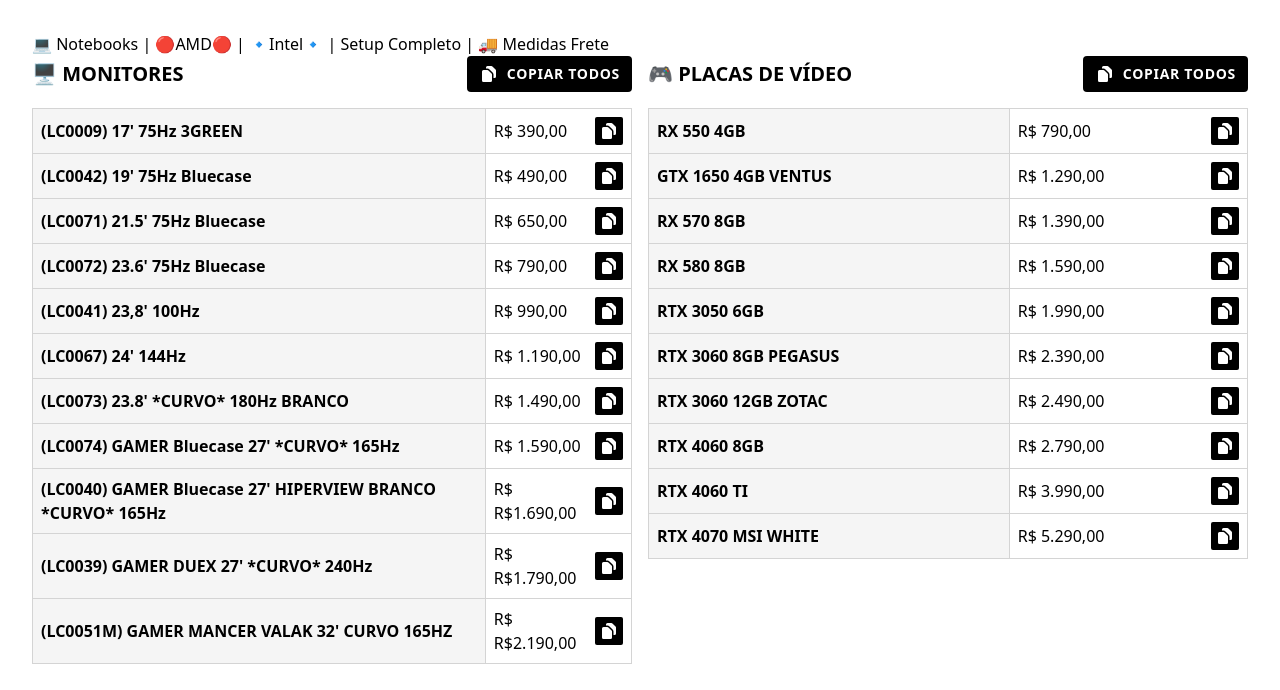
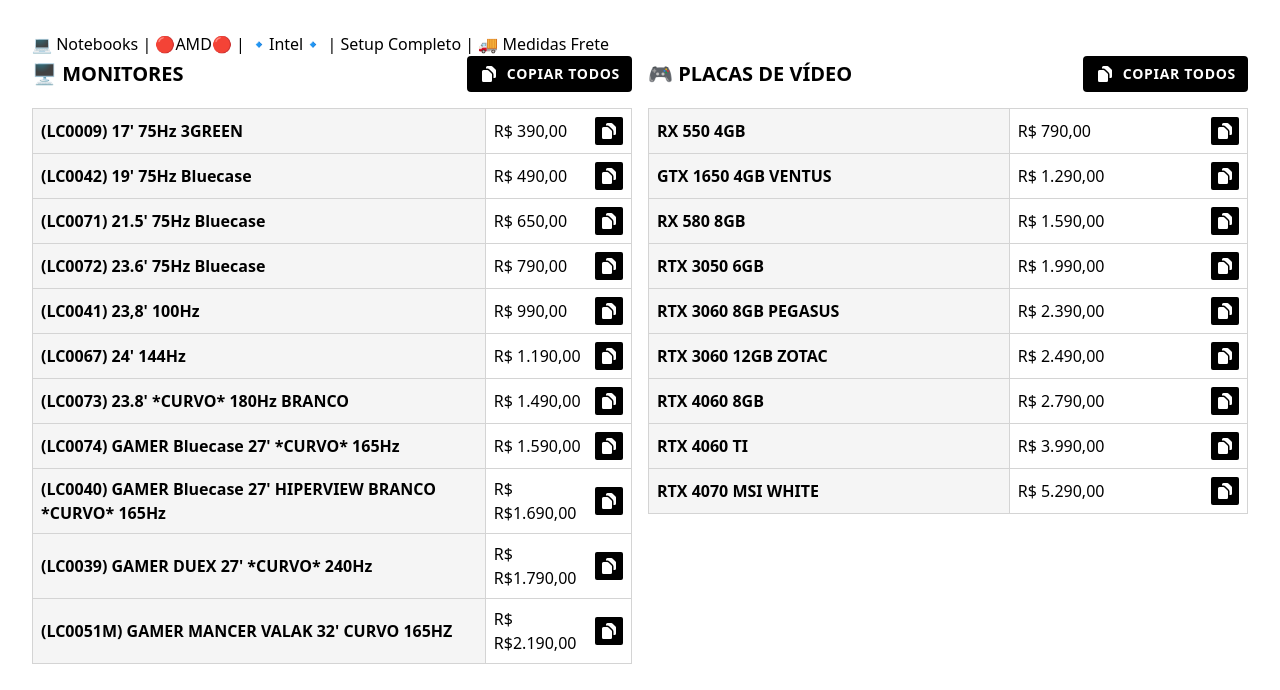
Before and after one commit to JoaoEustaquio/tn4-produtos, a SvelteKit app: page / in a window 1280 px wide. Shown: the top 690 px of the page. Built offline with nearby package versions, Linux system fonts and the light colour scheme.

Commit message:
Updating GPUs

```diff
--- a/src/routes/+page.svelte
+++ b/src/routes/+page.svelte
@@ -19,7 +19,6 @@
     const gpus = [
         { title: "RX 550 4GB", price: "R$ 790,00" },
         { title: "GTX 1650 4GB VENTUS", price: "R$ 1.290,00" },
-        { title: "RX 570 8GB", price: "R$ 1.390,00" },
         { title: "RX 580 8GB", price: "R$ 1.590,00" },
         { title: "RTX 3050 6GB", price: "R$ 1.990,00" },
         { title: "RTX 3060 8GB PEGASUS", price: "R$ 2.390,00" },
```
